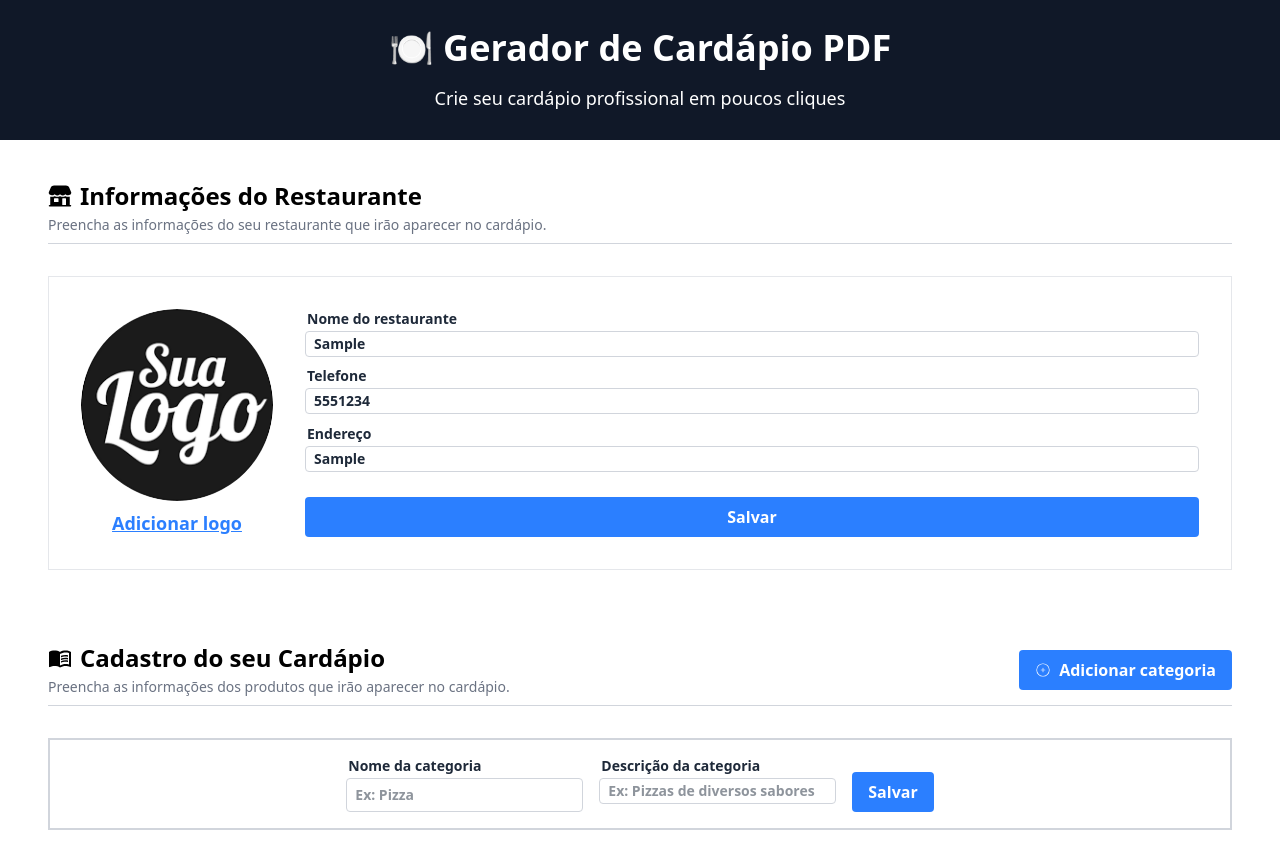
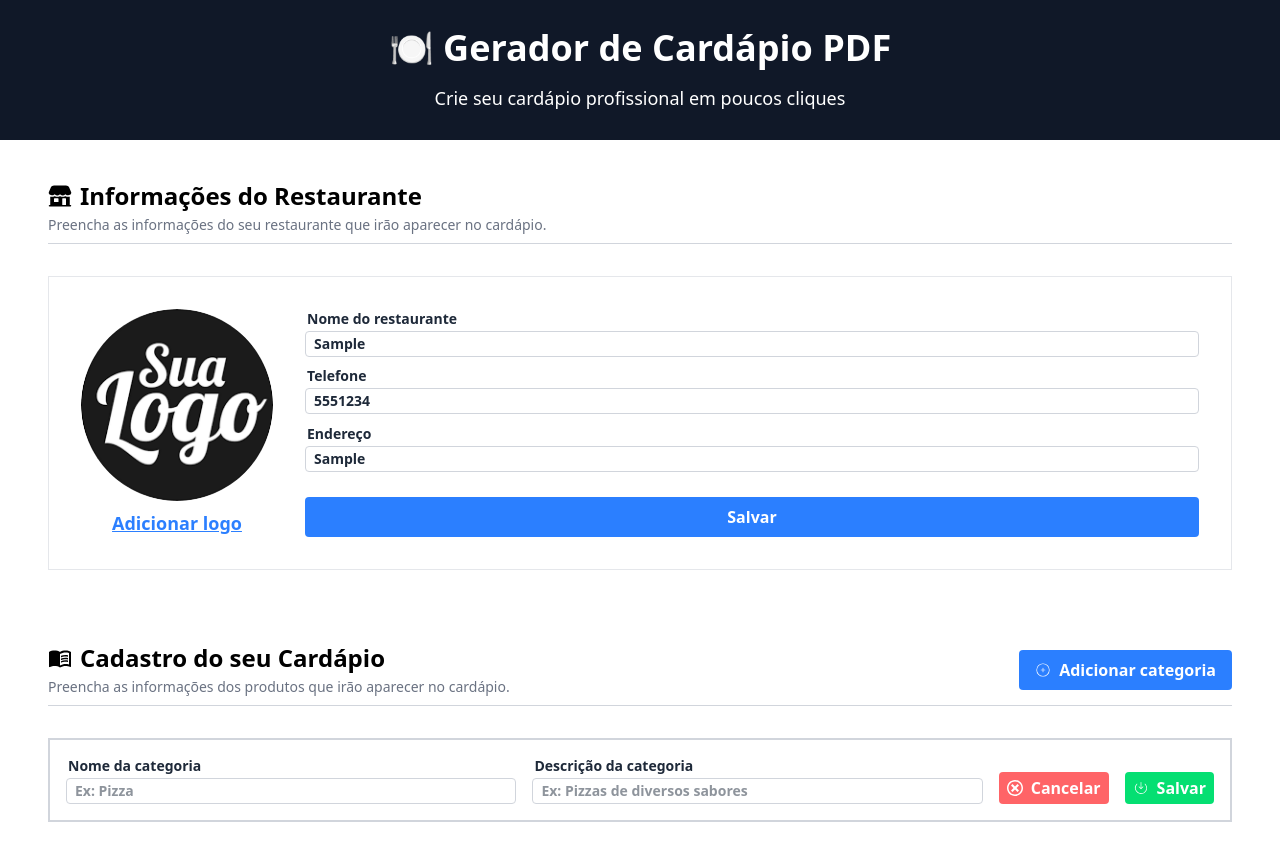
Before and after one commit to WillianDDaniel/menu-pdf-generator, a React (Vite) app: page / in a window 1280 px wide. Both pictures are taken after typing "Sample", "5551234", "Sample" into the empty fields and a click on the button "Adicionar categoria". Shown: the top 868 px of the page. Built offline with nearby package versions, Linux system fonts and the light colour scheme.

Commit message:
feat: refactor category management; replace handleDeleteCategory with deleteCategory in context, update Category and CategoryForm components for improved functionality and styling

```diff
--- a/src/components/Category.jsx
+++ b/src/components/Category.jsx
@@ -11,13 +11,13 @@ import { CiEdit, CiTrash, CiCirclePlus } from 'react-icons/ci';
 import { IoMdRestaurant } from 'react-icons/io';
 
 export default function Category({ category }) {
-  const { handleEditCategory, handleDeleteCategory } = useCategoryContext();
+  const { handleEditCategory, deleteCategory } = useCategoryContext();
   const { items, itemFormOpen, setItemFormOpen } = useItemContext();
 
   const categoryItems = items.filter(item => item.categoryId === category.id);
 
   return (
-    <section className='flex flex-col items-center justify-between border-2 px-4 pb-4 border-gray-300 gap-4'>
+    <section className='flex flex-col items-center justify-between border-2 px-4 border-gray-300 gap-4 pb-4'>
       <SectionHeader
         HeadingIcon={<IoMdRestaurant />}
         headingLevel={2}
@@ -39,7 +39,7 @@ export default function Category({ category }) {
             type='button'
             className={'px-2 py-1 bg-red-400 hover:bg-red-500'}
             icon={CiTrash}
-            onClick={() => handleDeleteCategory(category.id)}
+            onClick={() => deleteCategory(category.id)}
           >
             Excluir
           </Button>
--- a/src/components/CategoryForm.jsx
+++ b/src/components/CategoryForm.jsx
@@ -3,9 +3,18 @@ import { useCategoryContext } from '../hooks/useCategoryContext';
 import Button from './Button';
 import InputContainer from './InputContainer';
 
+import { ImCancelCircle } from 'react-icons/im';
+import { CiSaveDown1 } from 'react-icons/ci';
+
 export default function CategoryForm() {
-  const { categoryFormData, setCategoryFormData, categoryFormOpen, saveCategory, updateCategory } =
-    useCategoryContext();
+  const {
+    categoryFormData,
+    setCategoryFormData,
+    categoryFormOpen,
+    setCategoryFormOpen,
+    saveCategory,
+    updateCategory,
+  } = useCategoryContext();
 
   const handleSubmit = async event => {
     event.preventDefault();
@@ -31,10 +40,10 @@ export default function CategoryForm() {
   return (
     <form
       onSubmit={handleSubmit}
-      className='flex w-full justify-center border-2 border-gray-300 p-4 gap-4 flex-1'
+      className='flex w-full justify-center items-center border-2 border-gray-300 p-4 gap-4 flex-1'
     >
       <InputContainer
-        inputClassName='flex-1'
+        className='flex-1'
         label='Nome da categoria'
         type='text'
         name='name'
@@ -50,6 +59,7 @@ export default function CategoryForm() {
       />
 
       <InputContainer
+        className='flex-1'
         label='Descrição da categoria'
         type='text'
         name='description'
@@ -64,7 +74,22 @@ export default function CategoryForm() {
         required
       />
 
-      <Button type='submit' className={'mt-4 cursor-pointer'}>
+      <Button
+        type='button'
+        className={'mt-4 cursor-pointer px-2 py-1 bg-red-400 hover:bg-red-500'}
+        icon={ImCancelCircle}
+        onClick={() => {
+          setCategoryFormOpen(false);
+        }}
+      >
+        Cancelar
+      </Button>
+
+      <Button
+        type='submit'
+        className={'mt-4 cursor-pointer px-2 py-1 bg-green-400 hover:bg-green-500'}
+        icon={CiSaveDown1}
+      >
         {categoryFormData?.id ? 'Atualizar' : 'Salvar'}
       </Button>
     </form>
--- a/src/components/CategorySection.jsx
+++ b/src/components/CategorySection.jsx
@@ -2,7 +2,7 @@ import Category from './Category';
 
 export default function CategorySection({ categories }) {
   return (
-    <section className='w-full py-8 flex flex-col gap-8'>
+    <section className='w-full flex flex-col gap-8'>
       {categories.map(category => (
         <Category key={category.id} category={category} />
       ))}
--- a/src/components/Item.jsx
+++ b/src/components/Item.jsx
@@ -13,7 +13,7 @@ export default function Item({ item }) {
         <img
           src={item.image || 'no-image.png'}
           alt={item.name}
-          className='w-36 h-36 object-cover rounded-md'
+          className='w-36 h-36 object-cover rounded-sm bg-gray-100'
         />
       </figure>
 
@@ -30,7 +30,7 @@ export default function Item({ item }) {
         </p>
 
         <div className='flex gap-2 justify-between items-center'>
-          <span className='text-xl font-bold text-green-600'>R${item.price}</span>
+          <span className='text-xl font-bold text-gray-800'>R${item.price}</span>
 
           <div className='flex gap-2'>
             <Button
--- a/src/providers/CategoryProvider.jsx
+++ b/src/providers/CategoryProvider.jsx
@@ -1,4 +1,3 @@
-// src/context/category/CategoryProvider.jsx
 import { useState, useEffect } from 'react';
 
 import { CategoryContext } from '../context/CategoryContext';
@@ -28,16 +27,6 @@ export function CategoryProvider({ children }) {
     setCategoryFormData(null);
   };
 
-  const handleDeleteCategory = categoryId => {
-    const storedCategories = JSON.parse(localStorage.getItem('categories'));
-
-    const updatedCategories = storedCategories.filter(cat => cat.id !== categoryId);
-
-    localStorage.setItem('categories', JSON.stringify(updatedCategories));
-
-    setCategories(updatedCategories);
-  };
-
   const saveCategory = formValues => {
     const newCategory = {
       id: Date.now().toString(),
@@ -63,6 +52,17 @@ export function CategoryProvider({ children }) {
     setCategoryFormOpen(false);
   };
 
+  const deleteCategory = categoryId => {
+    const items = JSON.parse(localStorage.getItem('items'));
+    const updatedItems = items.filter(item => item.categoryId !== categoryId);
+    localStorage.setItem('items', JSON.stringify(updatedItems));
+
+    const updatedCategories = categories.filter(cat => cat.id !== categoryId);
+    saveCategoriesToStorage(updatedCategories);
+
+    setCategories(updatedCategories);
+  };
+
   return (
     <CategoryContext.Provider
       value={{
@@ -73,7 +73,7 @@ export function CategoryProvider({ children }) {
         setCategoryFormOpen,
         handleEditCategory,
         handleAddCategory,
-        handleDeleteCategory,
+        deleteCategory,
         saveCategory,
         updateCategory,
       }}
--- a/src/providers/ItemProvider.jsx
+++ b/src/providers/ItemProvider.jsx
@@ -32,11 +32,13 @@ export function ItemProvider({ children }) {
       ...formValues,
     };
 
-    saveItemsToStorage([...items, newItem]);
+    const storedItems = JSON.parse(localStorage.getItem('items')) || [];
+    saveItemsToStorage([...storedItems, newItem]);
   };
 
   const updateItem = formValues => {
-    const updatedItems = items.map(item =>
+    const storedItems = JSON.parse(localStorage.getItem('items'));
+    const updatedItems = storedItems.map(item =>
       item.id === itemFormData.id ? { ...item, ...formValues } : item,
     );
 
@@ -44,7 +46,8 @@ export function ItemProvider({ children }) {
   };
 
   const deleteItem = itemId => {
-    const updatedItems = items.filter(item => item.id !== itemId);
+    const storedItems = JSON.parse(localStorage.getItem('items'));
+    const updatedItems = storedItems.filter(item => item.id !== itemId);
 
     saveItemsToStorage(updatedItems);
   };
@@ -52,6 +55,7 @@ export function ItemProvider({ children }) {
   return (
     <ItemContext.Provider
       value={{
+        saveItemsToStorage,
         items,
         itemFormData,
         setItemFormData,
```
